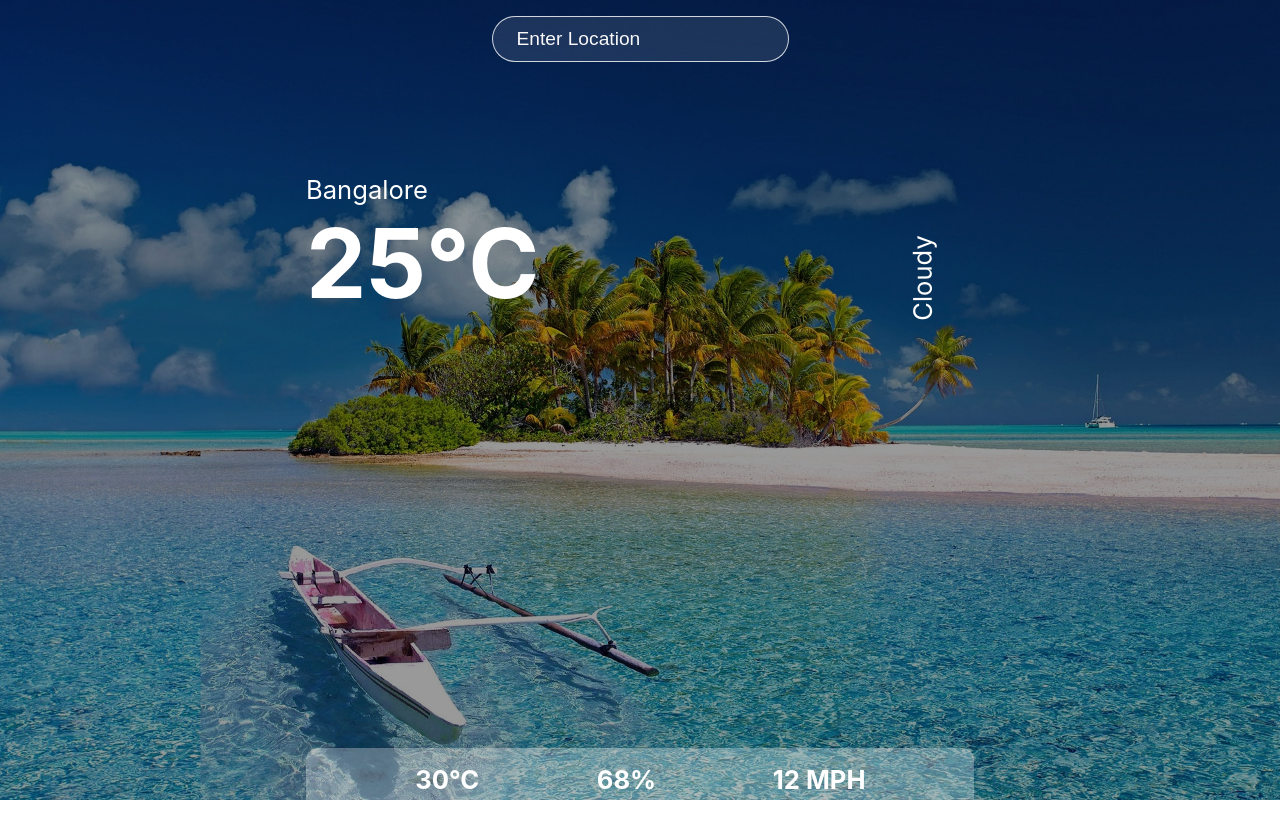
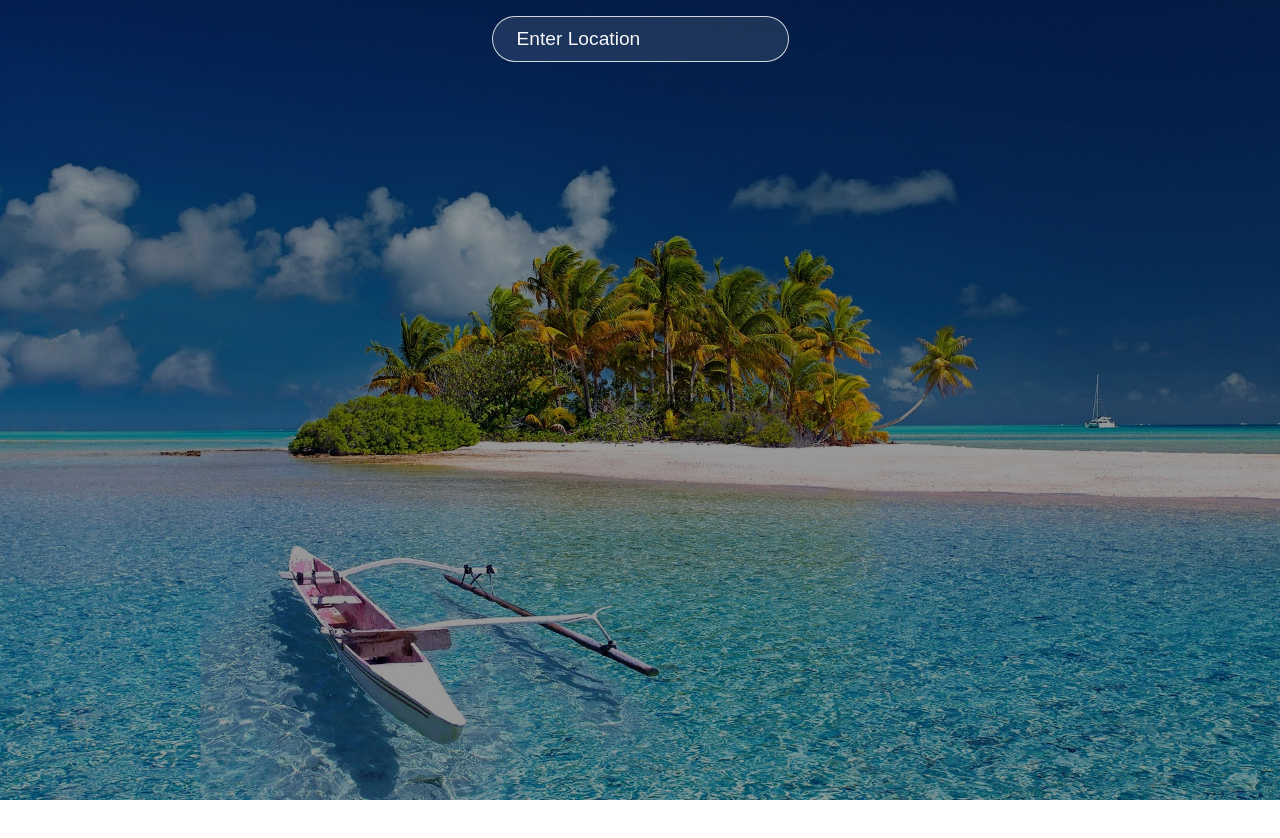
Before and after one commit to srutikarlakshmi/weather-app, a React (Create React App) app: page / in a window 1280 px wide. Shown: the top 838 px of the page. Built offline with nearby package versions, Linux system fonts and the light colour scheme.

Commit message:
Finishing touches and project completed!!!

```diff
--- a/src/App.js
+++ b/src/App.js
@@ -2,59 +2,67 @@
 import axios from "axios";
 
 function App() {
+  const [data, setData] = useState({});
+  const [location, setLocation] = useState("");
 
-  const [data, setData] = useState({})
-  const [location, setLocation] = useState('')
-
-  const url = `https://api.openweathermap.org/data/2.5/weather?q=${location}&appid=026127dbef7d29041239c96211e6bd04`
+  const url = `https://api.openweathermap.org/data/2.5/weather?q=${location}&units=metric&appid=026127dbef7d29041239c96211e6bd04`;
 
   const searchLocation = (event) => {
-    if (event.key === 'Enter') {
+    if (event.key === "Enter") {
       axios.get(url).then((response) => {
-        setData(response.data)
-        console.log(response.data)
-      })
-      setLocation('')
+        setData(response.data);
+        console.log(response.data);
+      }).catch((error) => {
+        console.error('Error fetching weather data:'+ error);
+        setLocation('');
+      });
     }
-  }
-
+  };
 
   return (
-    <div className="App">
+    <div className="app">
       <div className="search">
         <input
           value={location}
-          onChange={event => setLocation(event.target.value)}
+          onChange={(event) => setLocation(event.target.value)}
           onKeyPress={searchLocation}
-          placeholder='Enter Location'
-          type="text" />
+          placeholder="Enter Location"
+          type="text"
+        />
       </div>
       <div className="container">
         <div className="top">
           <div className="location">
-            <p>Bangalore</p>
+            <p>{data.name}</p>
           </div>
           <div className="temp">
-            <h1>25°C </h1>
+            {data.main ? <h1>{data.main.temp.toFixed()}°C</h1> : null}
           </div>
           <div className="description">
-            <p>Cloudy</p>
+            {data.weather ? <p>{data.weather[0].main}</p> : null}
           </div>
         </div>
+
+        {data.name != undefined && (
           <div className="bottom">
             <div className="feels">
-            <p className="bold">30°C</p>
+              {data.main ? (
+                <p className="bold">{data.main.feels_like.toFixed()}°C</p>
+              ) : null}
               <p>Feels Like</p>
             </div>
             <div className="humidity">
-            <p className="bold">68%</p>
+              {data.main ? <p className="bold">{data.main.humidity}%</p> : null}
               <p>Humidity</p>
             </div>
             <div className="wind">
-            <p className="bold">12 MPH</p>
+              {data.wind ? (
+                <p className="bold">{data.wind.speed.toFixed()} MPH</p>
+              ) : null}
               <p>Wind Speed</p>
             </div>
           </div>
+        )}
       </div>
     </div>
   );
--- a/src/index.css
+++ b/src/index.css
@@ -1,3 +1,5 @@
+/* @import url('https://fonts.googleapis.com/css2?family=Outfit:wght@100;200;300;400;500;600;700&family=Poppins:ital,wght@0,100;0,200;0,300;0,400;0,500;0,600;0,700;0,800;0,900;1,100;1,200;1,300;1,400;1,500;1,600;1,700;1,800;1,900&display=swap');
+
 *{
   box-sizing: border-box;
   margin: 0;
@@ -6,7 +8,7 @@
 
 
 body {
-  font-family: -apple-system, BlinkMacSystemFont, 'Segoe UI', 'Roboto', 'Oxygen',
+  font-family: 'Outfit', 'Segoe UI', 'Roboto', 'Oxygen',
     'Ubuntu', 'Cantarell', 'Fira Sans', 'Droid Sans', 'Helvetica Neue',
     sans-serif;
   -webkit-font-smoothing: antialiased;
@@ -59,7 +61,7 @@
   color: #f8f8f8;
 }
 
-.container{
+.container {
   max-width: 700px;
   height: 700px;
   margin: auto;
@@ -76,14 +78,14 @@
   margin: 1rem auto;
 }
 
-.App .description{
+.App .description {
   position: relative;
   right: -90%;
   transform-origin: 0 0;
-  transform: rotate(269.5deg);
+  transform: rotate(269deg);
 }
 
-.App .bottom{
+.App .bottom {
   display: flex;
   justify-content: space-evenly;
   text-align: center;
@@ -91,9 +93,109 @@
   margin: 1rem auto;
   padding: 1rem;
   border-radius: 12px;
-  background-color: rgba(255, 255, 255, 0.3);
+  background-color: rgba(255,255,255, 0.2);
 }
 
 .bold{
   font-weight: 700;
+} */
+
+@import url('https://fonts.googleapis.com/css2?family=Outfit:wght@100;200;300;400;500;600;700&family=Poppins:ital,wght@0,100;0,200;0,300;0,400;0,500;0,600;0,700;0,800;0,900;1,100;1,200;1,300;1,400;1,500;1,600;1,700;1,800;1,900&display=swap');
+
+* {
+  box-sizing: border-box;
+  margin: 0;
+  padding: 0;
 }
+
+body {
+  font-family: 'Outfit', 'Segoe UI', 'Roboto', 'Oxygen',
+    'Ubuntu', 'Cantarell', 'Fira Sans', 'Droid Sans', 'Helvetica Neue',
+    sans-serif;
+  -webkit-font-smoothing: antialiased;
+  -moz-osx-font-smoothing: grayscale;
+}
+
+p {
+  font-size: 1.6rem;
+}
+
+h1 {
+  font-size: 6rem;
+}
+
+.app {
+  width: 100%;
+  height: 100vh;
+  position: relative;
+  background-color: rgba(0,0,0,0.4);
+  color: #fff;
+}
+
+.app:before {
+  content: '';
+  background: url('./assets/beach.jpg') no-repeat center center/cover;
+  position: absolute;
+  width: 100%;
+  height: 100%;
+  top: 0;
+  left: 0;
+  z-index: -1;
+}
+
+.app .search {
+  text-align: center;
+  padding: 1rem;
+}
+
+.app input {
+  padding: .7rem 1.5rem;
+  font-size: 1.2rem;
+  border-radius: 25px;
+  border: 1px solid rgba(255,255,255, 0.8);
+  background: rgba(255,255,255, 0.1);
+  color: #f8f8f8;
+}
+
+::placeholder {
+  color: #f8f8f8;
+}
+
+.container {
+  max-width: 700px;
+  height: 700px;
+  margin: auto;
+  padding: 0 1rem;
+  position: relative;
+  top: 10%;
+  display: flex;
+  flex-direction: column;
+  justify-content: space-between;
+}
+
+.app .top {
+  width: 100%;
+  margin: 1rem auto;
+}
+
+.app .description {
+  position: relative;
+  right: -90%;
+  transform-origin: 0 0;
+  transform: rotate(269deg);
+}
+
+.app .bottom {
+  display: flex;
+  justify-content: space-evenly;
+  text-align: center;
+  width: 100%;
+  margin: 1rem auto;
+  padding: 1rem;
+  border-radius: 12px;
+  background-color: rgba(255,255,255, 0.2);
+}
+
+.bold {
+  font-weight: 700;
+}
```
Lines whose indentation alone changed are shown as unchanged.
